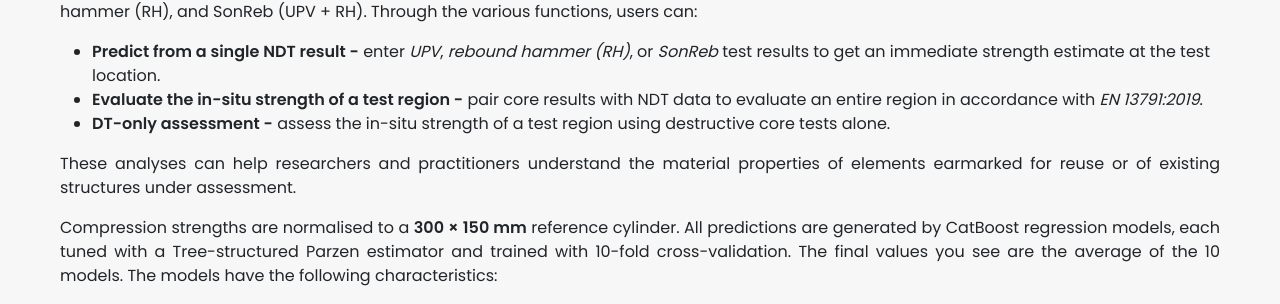
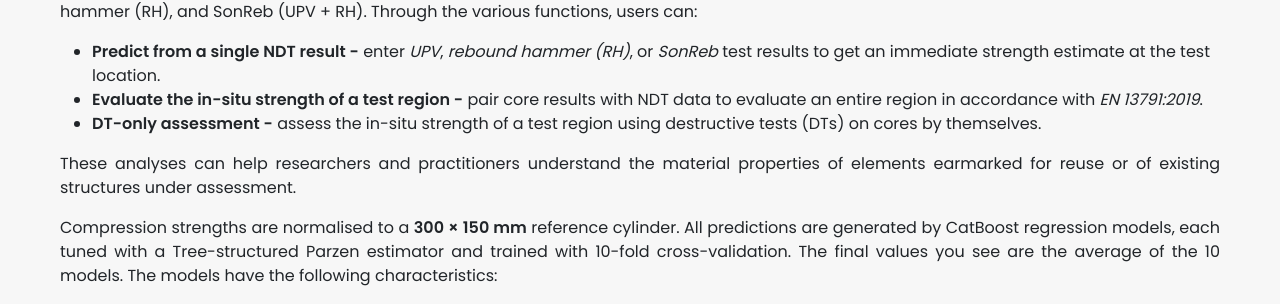
Before and after one commit to bma114/recreate-ndt, a Django app: page / in a window 1280 px wide. Shown: the part 1608-1912 px from the top of the page. Run offline with Django 5.2, Linux system fonts and the light colour scheme; some libraries are stand-ins or nearby versions.

Commit message:
Update partials

```diff
--- a/ndt_app/templates/partials/analysis_combined.html
+++ b/ndt_app/templates/partials/analysis_combined.html
@@ -256,7 +256,7 @@
                     data-bs-toggle="tooltip"
                     data-bs-placement="top"
                     title="This table is for calibrating the NDT to the DT results. The DT+NDT pairs must be directly comparable (e.g., taken at the same location),
-                    and the core dimensions are needed to normalise the geometry to a refernce 300x150 mm cylinder. You can add or clear rows as needed.">
+                    and the core dimensions are needed to normalise the geometry to a refernce 300x150 mm cylinder. You can copy data over from Excel, and add or clear rows as needed.">
                 </span>
             </strong></h4>
         <div class="table-responsive table-scroll">
@@ -278,7 +278,8 @@
                 <span class="bi bi-question-circle-fill info-icon"
                     data-bs-toggle="tooltip"
                     data-bs-placement="top"
-                    title="This table is for the complementary set (m) which includes all additional NDTs performed throughout the same test region. You can add or clear rows as needed.">
+                    title="This table is for the complementary set (m) which includes all additional NDTs performed throughout the same test region.
+                    You can copy data over from Excel, and add or clear rows as needed.">
                 </span>
             </strong></h4>
       <div class="table-responsive table-scroll">
--- a/ndt_app/templates/partials/analysis_dt_only.html
+++ b/ndt_app/templates/partials/analysis_dt_only.html
@@ -18,7 +18,7 @@
             data-bs-toggle="tooltip"
             data-bs-placement="top"
             title="This table is for destructive testing of cores performed by themselves (no NDTs).
-            The core dimensions are needed to normalise the geometry to a refernce 300x150 mm cylinder. You can add or clear rows as needed.">
+            The core dimensions are needed to normalise the geometry to a refernce 300x150 mm cylinder. You can copy data over from Excel, and add or clear rows as needed.">
         </span>
     </strong></h4>
     <div class="row justify-content-center">
--- a/ndt_app/templates/partials/home.html
+++ b/ndt_app/templates/partials/home.html
@@ -59,7 +59,7 @@
         </li>
         <li>
           <strong>DT-only assessment&nbsp;-</strong>
-          assess the in-situ strength of a test region using destructive core tests alone.
+          assess the in-situ strength of a test region using destructive tests (DTs) on cores by themselves.
         </li>
       </ul>
 
```
